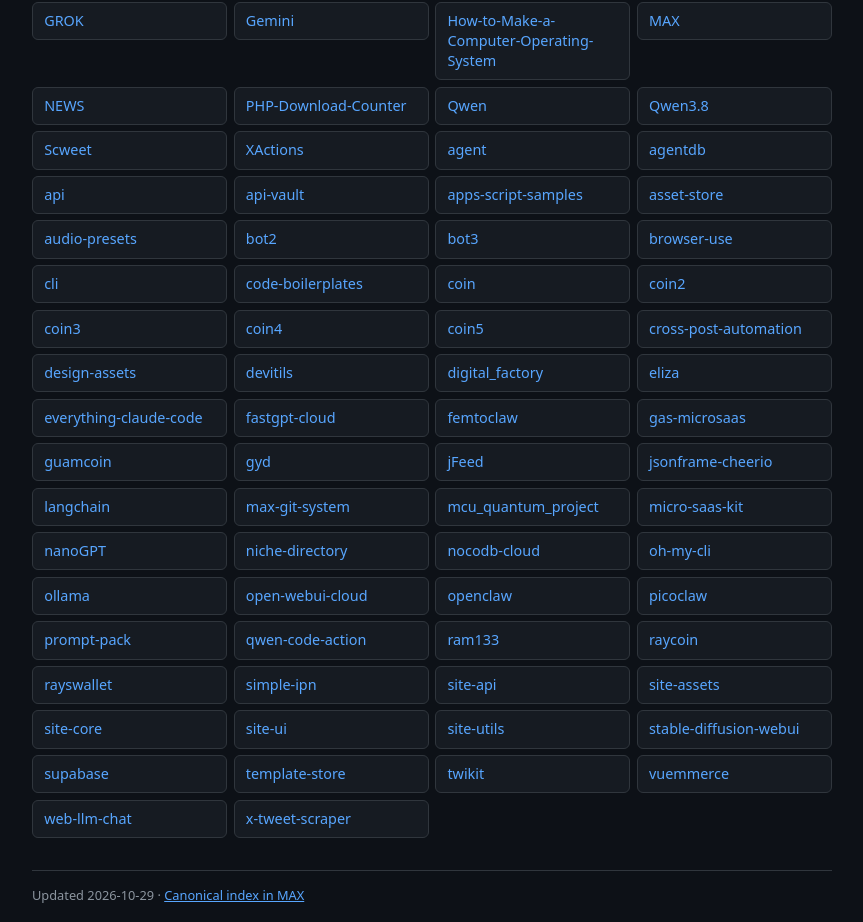
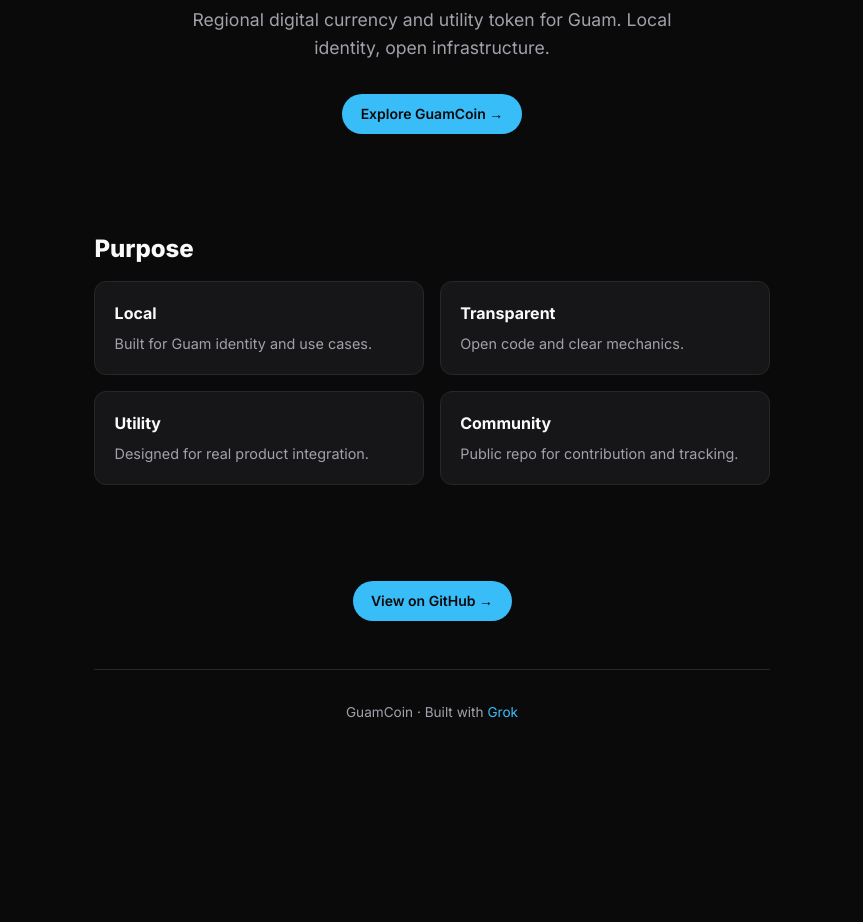
Before and after one commit to ram133/guamcoin, a plain HTML site: page index.html in a window 1280 px wide. Shown: the part 260-1182 px from the top of the page, without its empty margins (208-1071 px from the left). After the commit the page ends 1016 px from the top, so only its background shows below. Drawn offline with Linux system fonts and the light colour scheme.

Commit message:
Product rebuild: GuamCoin — regional digital currency for Guam

```diff
--- a/index.html
+++ b/index.html
@@ -1,113 +1,57 @@
 <!DOCTYPE html>
 <html lang="en">
 <head>
-<meta charset="UTF-8">
-<meta name="viewport" content="width=device-width, initial-scale=1.0">
-<title>ram133 · All Repositories</title>
-<style>
-body{font-family:system-ui,sans-serif;background:#0d1117;color:#e6edf3;margin:0;padding:1.5rem;line-height:1.4}
-.container{max-width:800px;margin:0 auto}
-h1{font-size:1.5rem;margin-bottom:.3rem}
-h1 a{color:#58a6ff;text-decoration:none}
-.sub{color:#8b949e;font-size:.9rem;margin-bottom:1.2rem}
-.count{display:inline-block;background:#161b22;border:1px solid #30363d;border-radius:999px;padding:.2rem .8rem;font-size:.8rem;color:#8b949e}
-ul{list-style:none;padding:0;display:grid;grid-template-columns:repeat(auto-fill,minmax(180px,1fr));gap:.4rem;margin-top:1.2rem}
-li a{display:block;background:#161b22;border:1px solid #30363d;border-radius:6px;padding:.5rem .7rem;color:#58a6ff;text-decoration:none;font-size:.9rem}
-li a:hover{border-color:#58a6ff}
-footer{margin-top:2rem;font-size:.8rem;color:#8b949e;border-top:1px solid #30363d;padding-top:1rem}
-footer a{color:#58a6ff}
-</style>
+  <meta charset="UTF-8" />
+  <meta name="viewport" content="width=device-width, initial-scale=1.0" />
+  <title>GuamCoin — Regional digital currency for Guam</title>
+  <meta name="theme-color" content="#0a0a0b" />
+  <link href="https://fonts.googleapis.com/css2?family=Inter:wght@400;500;600;700;800&display=swap" rel="stylesheet" />
+  <style>
+    :root{--bg:#0a0a0b;--card:#161618;--border:#27272a;--text:#fafafa;--muted:#a1a1aa;--accent:#38bdf8;--font:'Inter',system-ui,sans-serif}
+    *{box-sizing:border-box;margin:0;padding:0}body{font-family:var(--font);background:var(--bg);color:var(--text);line-height:1.6}
+    .container{max-width:720px;margin:0 auto;padding:0 1.4rem}
+    nav{padding:1rem 0;border-bottom:1px solid var(--border);display:flex;justify-content:space-between;align-items:center}
+    .logo{font-weight:800;font-size:1.2rem;text-decoration:none;color:var(--text)}.logo span{color:var(--accent)}
+    .btn{display:inline-flex;padding:.55rem 1.15rem;border-radius:999px;font-weight:600;font-size:.875rem;text-decoration:none}
+    .btn-primary{background:var(--accent);color:#0a0a0b}.btn-ghost{border:1px solid var(--border);color:var(--text)}
+    .hero{padding:4.5rem 0 3rem;text-align:center}
+    .badge{display:inline-block;background:rgba(56,189,248,.12);border:1px solid rgba(56,189,248,.3);color:var(--accent);font-size:.75rem;font-weight:600;padding:.3rem .8rem;border-radius:999px;margin-bottom:1.2rem}
+    h1{font-size:clamp(2.1rem,5vw,3rem);font-weight:800;letter-spacing:-.04em;line-height:1.1;margin-bottom:1rem}
+    .hero p{color:var(--muted);font-size:1.1rem;max-width:480px;margin:0 auto 2rem}
+    .cta{display:flex;gap:.7rem;justify-content:center;flex-wrap:wrap}
+    section{padding:3rem 0}h2{font-size:1.5rem;font-weight:800;margin-bottom:.8rem}
+    .grid{display:grid;grid-template-columns:1fr 1fr;gap:1rem}@media(max-width:520px){.grid{grid-template-columns:1fr}}
+    .card{background:var(--card);border:1px solid var(--border);border-radius:12px;padding:1.2rem}.card h3{font-size:1rem;margin-bottom:.3rem}.card p{color:var(--muted);font-size:.9rem}
+    footer{border-top:1px solid var(--border);padding:2rem 0;text-align:center;color:var(--muted);font-size:.85rem}footer a{color:var(--accent);text-decoration:none}
+  </style>
 </head>
 <body>
-<div class="container">
-<header>
-<h1><a href="https://github.com/ram133">ram133</a> · Repository Index</h1>
-<p class="sub">Clifford Ray Hackett · Guam, USA</p>
-<span class="count">78 repositories</span>
-</header>
-<ul>
-      <li><a href="https://github.com/ram133/.github">.github</a></li>
-      <li><a href="https://github.com/ram133/2509">2509</a></li>
-      <li><a href="https://github.com/ram133/5">5</a></li>
-      <li><a href="https://github.com/ram133/ADA">ADA</a></li>
-      <li><a href="https://github.com/ram133/AI">AI</a></li>
-      <li><a href="https://github.com/ram133/AutoGPT">AutoGPT</a></li>
-      <li><a href="https://github.com/ram133/ChatGPT">ChatGPT</a></li>
-      <li><a href="https://github.com/ram133/DOCOMO">DOCOMO</a></li>
-      <li><a href="https://github.com/ram133/GROK">GROK</a></li>
-      <li><a href="https://github.com/ram133/Gemini">Gemini</a></li>
-      <li><a href="https://github.com/ram133/How-to-Make-a-Computer-Operating-System">How-to-Make-a-Computer-Operating-System</a></li>
-      <li><a href="https://github.com/ram133/MAX">MAX</a></li>
-      <li><a href="https://github.com/ram133/NEWS">NEWS</a></li>
-      <li><a href="https://github.com/ram133/PHP-Download-Counter">PHP-Download-Counter</a></li>
-      <li><a href="https://github.com/ram133/Qwen">Qwen</a></li>
-      <li><a href="https://github.com/ram133/Qwen3.8">Qwen3.8</a></li>
-      <li><a href="https://github.com/ram133/Scweet">Scweet</a></li>
-      <li><a href="https://github.com/ram133/XActions">XActions</a></li>
-      <li><a href="https://github.com/ram133/agent">agent</a></li>
-      <li><a href="https://github.com/ram133/agentdb">agentdb</a></li>
-      <li><a href="https://github.com/ram133/api">api</a></li>
-      <li><a href="https://github.com/ram133/api-vault">api-vault</a></li>
-      <li><a href="https://github.com/ram133/apps-script-samples">apps-script-samples</a></li>
-      <li><a href="https://github.com/ram133/asset-store">asset-store</a></li>
-      <li><a href="https://github.com/ram133/audio-presets">audio-presets</a></li>
-      <li><a href="https://github.com/ram133/bot2">bot2</a></li>
-      <li><a href="https://github.com/ram133/bot3">bot3</a></li>
-      <li><a href="https://github.com/ram133/browser-use">browser-use</a></li>
-      <li><a href="https://github.com/ram133/cli">cli</a></li>
-      <li><a href="https://github.com/ram133/code-boilerplates">code-boilerplates</a></li>
-      <li><a href="https://github.com/ram133/coin">coin</a></li>
-      <li><a href="https://github.com/ram133/coin2">coin2</a></li>
-      <li><a href="https://github.com/ram133/coin3">coin3</a></li>
-      <li><a href="https://github.com/ram133/coin4">coin4</a></li>
-      <li><a href="https://github.com/ram133/coin5">coin5</a></li>
-      <li><a href="https://github.com/ram133/cross-post-automation">cross-post-automation</a></li>
-      <li><a href="https://github.com/ram133/design-assets">design-assets</a></li>
-      <li><a href="https://github.com/ram133/devitils">devitils</a></li>
-      <li><a href="https://github.com/ram133/digital_factory">digital_factory</a></li>
-      <li><a href="https://github.com/ram133/eliza">eliza</a></li>
-      <li><a href="https://github.com/ram133/everything-claude-code">everything-claude-code</a></li>
-      <li><a href="https://github.com/ram133/fastgpt-cloud">fastgpt-cloud</a></li>
-      <li><a href="https://github.com/ram133/femtoclaw">femtoclaw</a></li>
-      <li><a href="https://github.com/ram133/gas-microsaas">gas-microsaas</a></li>
-      <li><a href="https://github.com/ram133/guamcoin">guamcoin</a></li>
-      <li><a href="https://github.com/ram133/gyd">gyd</a></li>
-      <li><a href="https://github.com/ram133/jFeed">jFeed</a></li>
-      <li><a href="https://github.com/ram133/jsonframe-cheerio">jsonframe-cheerio</a></li>
-      <li><a href="https://github.com/ram133/langchain">langchain</a></li>
-      <li><a href="https://github.com/ram133/max-git-system">max-git-system</a></li>
-      <li><a href="https://github.com/ram133/mcu_quantum_project">mcu_quantum_project</a></li>
-      <li><a href="https://github.com/ram133/micro-saas-kit">micro-saas-kit</a></li>
-      <li><a href="https://github.com/ram133/nanoGPT">nanoGPT</a></li>
-      <li><a href="https://github.com/ram133/niche-directory">niche-directory</a></li>
-      <li><a href="https://github.com/ram133/nocodb-cloud">nocodb-cloud</a></li>
-      <li><a href="https://github.com/ram133/oh-my-cli">oh-my-cli</a></li>
-      <li><a href="https://github.com/ram133/ollama">ollama</a></li>
-      <li><a href="https://github.com/ram133/open-webui-cloud">open-webui-cloud</a></li>
-      <li><a href="https://github.com/ram133/openclaw">openclaw</a></li>
-      <li><a href="https://github.com/ram133/picoclaw">picoclaw</a></li>
-      <li><a href="https://github.com/ram133/prompt-pack">prompt-pack</a></li>
-      <li><a href="https://github.com/ram133/qwen-code-action">qwen-code-action</a></li>
-      <li><a href="https://github.com/ram133/ram133">ram133</a></li>
-      <li><a href="https://github.com/ram133/raycoin">raycoin</a></li>
-      <li><a href="https://github.com/ram133/rayswallet">rayswallet</a></li>
-      <li><a href="https://github.com/ram133/simple-ipn">simple-ipn</a></li>
-      <li><a href="https://github.com/ram133/site-api">site-api</a></li>
-      <li><a href="https://github.com/ram133/site-assets">site-assets</a></li>
-      <li><a href="https://github.com/ram133/site-core">site-core</a></li>
-      <li><a href="https://github.com/ram133/site-ui">site-ui</a></li>
-      <li><a href="https://github.com/ram133/site-utils">site-utils</a></li>
-      <li><a href="https://github.com/ram133/stable-diffusion-webui">stable-diffusion-webui</a></li>
-      <li><a href="https://github.com/ram133/supabase">supabase</a></li>
-      <li><a href="https://github.com/ram133/template-store">template-store</a></li>
-      <li><a href="https://github.com/ram133/twikit">twikit</a></li>
-      <li><a href="https://github.com/ram133/vuemmerce">vuemmerce</a></li>
-      <li><a href="https://github.com/ram133/web-llm-chat">web-llm-chat</a></li>
-      <li><a href="https://github.com/ram133/x-tweet-scraper">x-tweet-scraper</a></li>
-</ul>
-<footer>
-Updated 2026-10-29 · <a href="https://github.com/ram133/MAX">Canonical index in MAX</a>
-</footer>
-</div>
+  <div class="container">
+    <nav>
+      <a href="./" class="logo">GuamCoin <span>·</span></a>
+      <a href="https://github.com/ram133/guamcoin" class="btn btn-ghost" target="_blank">GitHub</a>
+    </nav>
+    <header class="hero">
+      <div class="badge">Guam · Regional currency</div>
+      <h1>GuamCoin</h1>
+      <p>Regional digital currency and utility token for Guam. Local identity, open infrastructure.</p>
+      <div class="cta">
+        <a href="https://github.com/ram133/guamcoin" class="btn btn-primary" target="_blank">Explore GuamCoin →</a>
+      </div>
+    </header>
+    <section>
+      <h2>Purpose</h2>
+      <div class="grid">
+        <div class="card"><h3>Local</h3><p>Built for Guam identity and use cases.</p></div>
+        <div class="card"><h3>Transparent</h3><p>Open code and clear mechanics.</p></div>
+        <div class="card"><h3>Utility</h3><p>Designed for real product integration.</p></div>
+        <div class="card"><h3>Community</h3><p>Public repo for contribution and tracking.</p></div>
+      </div>
+    </section>
+    <section style="text-align:center;padding-bottom:3rem">
+      <a href="https://github.com/ram133/guamcoin" class="btn btn-primary" target="_blank">View on GitHub →</a>
+    </section>
+    <footer><p>GuamCoin · Built with <a href="https://x.ai">Grok</a></p></footer>
+  </div>
 </body>
 </html>
```
Also changed, not shown: README.md.
